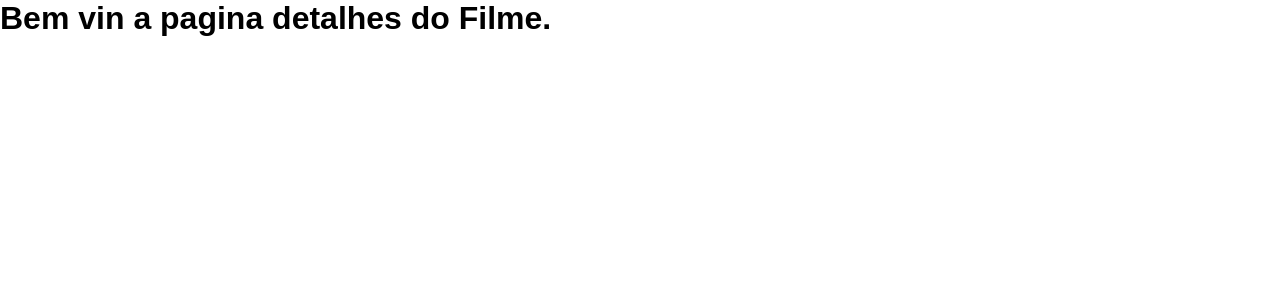
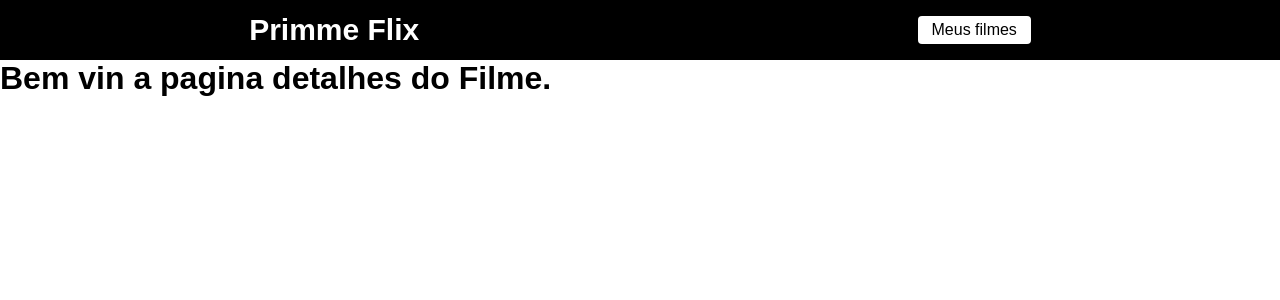
Before and after one commit to eclelucien/prime-flixx, a JavaScript app: page /filme/1 in a window 1280 px wide. Shown: the top 300 px of the page. Built offline with nearby package versions, Linux system fonts and the light colour scheme; the HTML template or start-up script is replaced by a standard one.

Commit message:
feat: header ready

```diff
--- /dev/null
+++ b/src/components/Header/header.css
@@ -0,0 +1,25 @@
+header{
+    display: flex;
+    align-items: center;
+    justify-content: space-around;
+    width: 100%;
+    height: 60px;
+    background-color: #000000;
+}
+
+.Logo{
+    text-decoration: none;
+    font-size: 30px;
+    cursor: pointer;
+    color: #FFF;
+    font-weight: bold;
+}
+
+.Favoritos{
+    text-decoration: none;
+    cursor: pointer;
+    background-color: #FFF;
+    padding: 5px 14px;
+    color: #000000;
+    border-radius: 4px;
+}
--- /dev/null
+++ b/src/components/Header/index.js
@@ -0,0 +1,13 @@
+import './header.css';
+import { Link } from 'react-router-dom'
+
+function Header(){
+    return(
+        <header>
+            <Link className="Logo" to="/">Primme Flix</Link>
+            <Link className="Favoritos" to="/favoritos">Meus filmes</Link>
+        </header>
+    )
+}
+
+export default Header;
--- a/src/routes.js
+++ b/src/routes.js
@@ -3,9 +3,12 @@
 import Home from './pages/Home'
 import Filme from './pages/Filme'
 
+import Header from './components/Header'
+
 function RoutesApp(){
     return(
         <BrowserRouter>
+            <Header/>
             <Routes>
                 <Route path='/' element={ <Home/> }/>
                 <Route path='/filme/:id' element={ <Filme/> }/>
```
